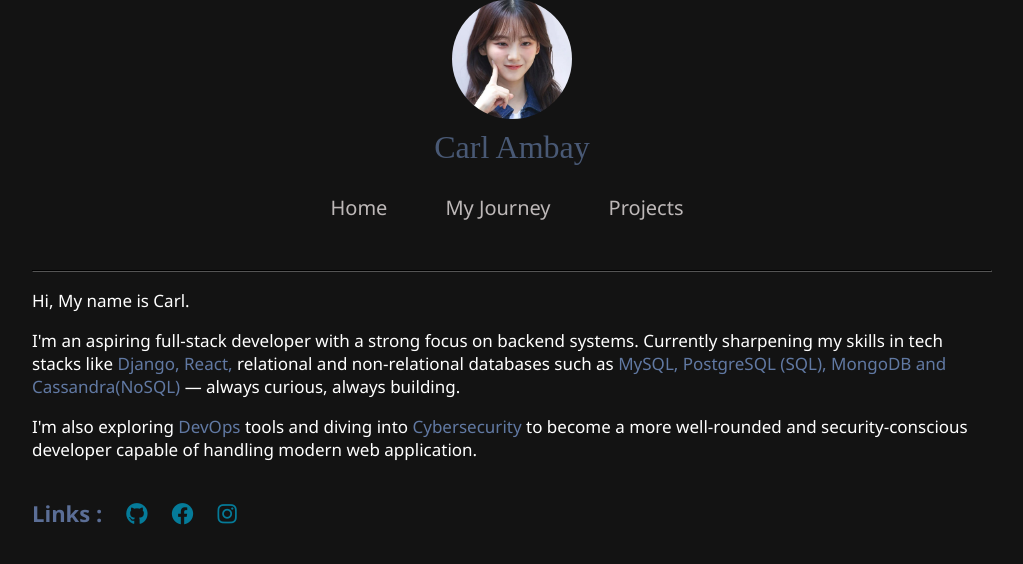
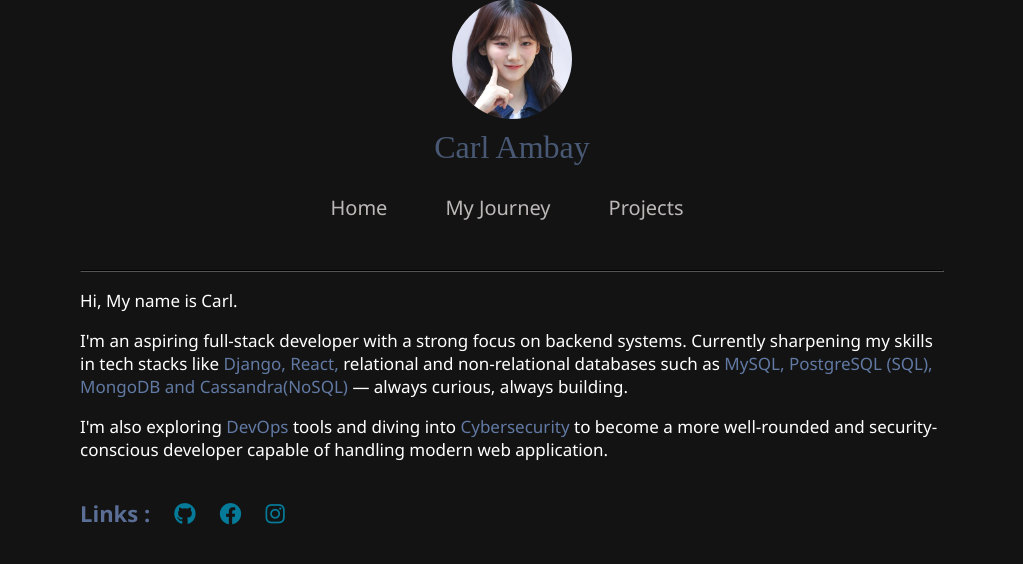
Before and after one commit to greysuyen/simple-portfolio, a Django app: page / in a window 1280 px wide. Shown: the part 65-629 px from the top of the page, without its empty margins (128-1151 px from the left). Run offline with Django 5.2, Linux system fonts and the light colour scheme.

Commit message:
added responsive layout

```diff
--- a/main/static/style.css
+++ b/main/static/style.css
@@ -3,7 +3,7 @@
 body {
   background-color: rgb(19, 19, 19);
   padding: 0 20rem;
-  margin: 4rem 0;
+  margin: 4rem 0 0;
   font-family:'Segoe UI', Tahoma, Geneva, Verdana, sans-serif;
 }
 
@@ -95,20 +95,20 @@ footer a:hover{
 
 @media (max-width: 1440px) {
   body {
-    padding: 0 10rem;
+    padding: 0 13rem;
   }
 
 }
 
 @media (max-width: 1024px) {
   body {
-    padding: 0 5rem;
+    padding: 0 7rem;
   }
 }
 
 @media (max-width: 768px) {
   body {
-    padding: 0 2rem;
+    padding: 0 3rem;
   }
 }
 
```
